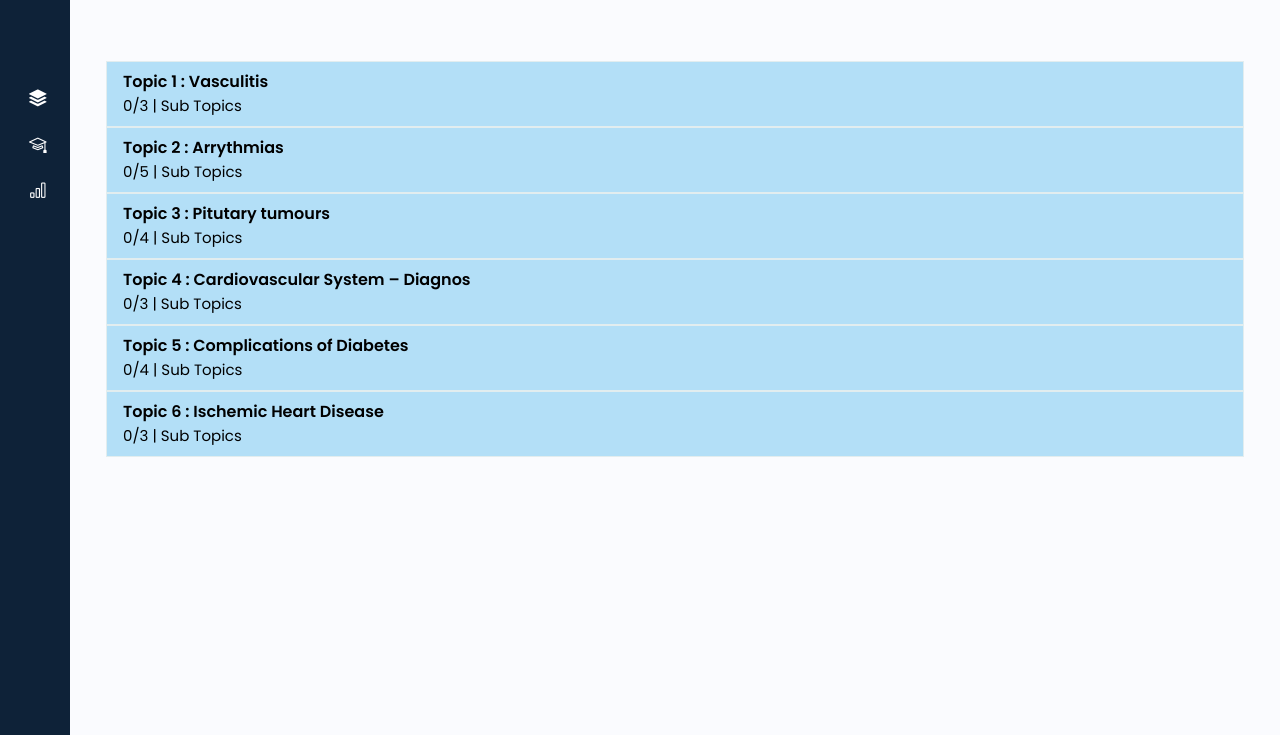
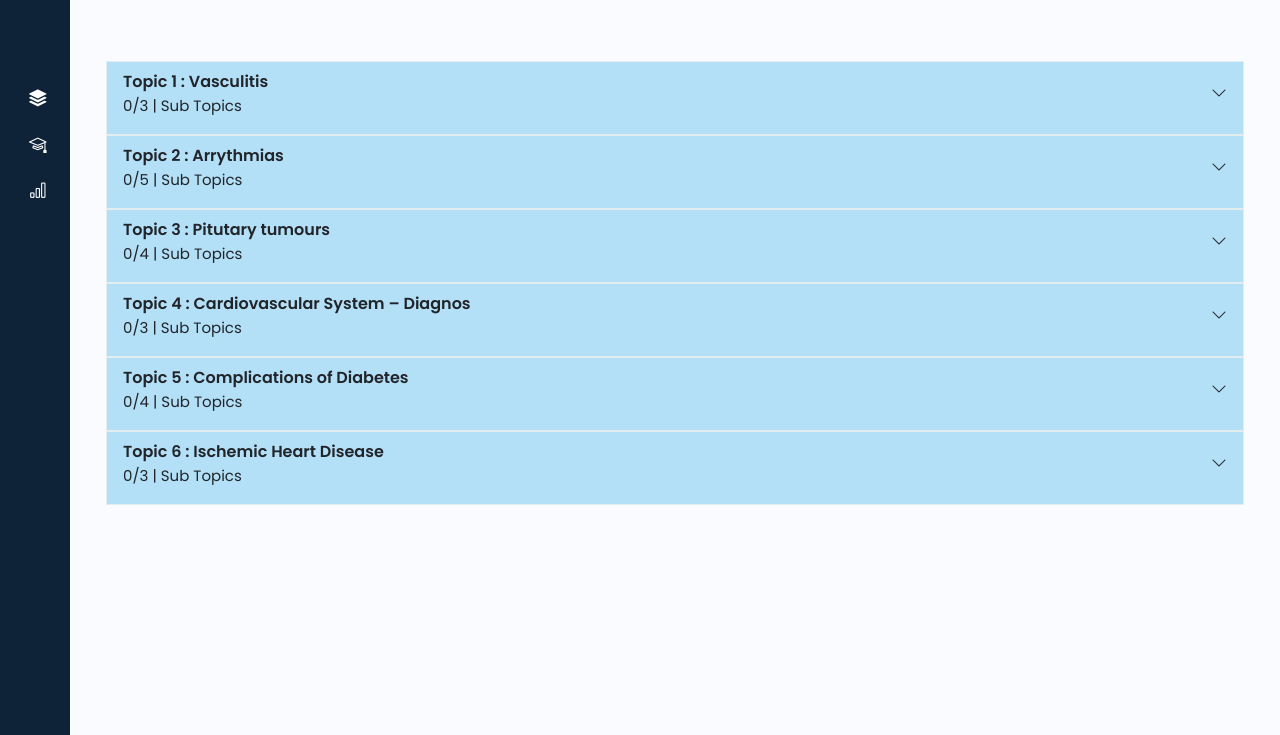
Before and after one commit to manojnamana/nuclues-Project, a plain HTML site: page subjecttopics.html in a window 1280 px wide. Shown: the part 65-800 px from the top of the page. Drawn offline with nearby package versions, Linux system fonts and the light colour scheme; some icons are missing.

Commit message:
updated Subject Topics

```diff
--- a/global.css
+++ b/global.css
@@ -226,14 +226,11 @@ a.sidebar-link:hover {
   .nav-btn:hover{
     color:#512467;
     transition:0.3s;
+    text-decoration:underline;
 
 
   }
 
-  .dropdown-btn:hover{
-    color:white;
-    background-color:#af5a86
-  }
   span{
     font-weight:100;
     font-size:15px;
--- a/subjecttopics.html
+++ b/subjecttopics.html
@@ -75,8 +75,14 @@
                     <div class="row">
                       <div class="col-12 w-100 p-5 ">
                       <div class="dropdown">
-                          <button class="dropdown-btn text-start w-100 p-3 pb-2 pt-2">Topic 1 : Vasculitis <br/>
-                          <span>0/3 | Sub Topics</span></button>
+                          <div class="dropdown-btn text-start w-100 p-3 pb-0 pt-2 d-flex justify-content-between" style="align-items: center;">
+                            <p>Topic 1 : Vasculitis
+                              <br/>
+                            <span> 0/3 | Sub Topics </span>
+                            </p>
+                          <p class="text-end"><i class="bi bi-chevron-down"></i></p>
+                        </div>
+
                           <div class="dropdown-content  text-dark p-3">
                             <div class="hovering">
                             <div class="d-flex">
@@ -102,8 +108,14 @@
                           </div>
                         </div>
                         <div class="dropdown">
-                            <button class="dropdown-btn text-start w-100 p-3 pb-2 pt-2">Topic 2 : Arrythmias <br/>
-                            <span>0/5 | Sub Topics</span></button>
+                          <div class="dropdown-btn text-start w-100 p-3 pb-0 pt-2 d-flex justify-content-between" style="align-items: center;">
+                            <p>Topic 2 : Arrythmias
+                              <br/>
+                            <span> 0/5 | Sub Topics </span>
+                            </p>
+                          <p class="text-end"><i class="bi bi-chevron-down"></i></p>
+                        </div>
+
                             <div class="dropdown-content  text-dark p-3">
                               <div class="hovering">
                               <div class="d-flex">
@@ -143,8 +155,13 @@
                             </div>
                           </div>
                           <div class="dropdown">
-                            <button class="dropdown-btn text-start w-100 p-3 pb-2 pt-2">Topic 3 : Pitutary tumours <br/>
-                            <span>0/4 | Sub Topics</span></button>
+                            <div class="dropdown-btn text-start w-100 p-3 pb-0 pt-2 d-flex justify-content-between" style="align-items: center;">
+                              <p>Topic 3 : Pitutary tumours
+                                <br/>
+                              <span> 0/4 | Sub Topics </span>
+                              </p>
+                            <p class="text-end"><i class="bi bi-chevron-down"></i></p>
+                          </div>
                             <div class="dropdown-content  text-dark p-3">
                               <div class="hovering">
                               <div class="d-flex">
@@ -177,8 +194,13 @@
                             </div>
                           </div>
                           <div class="dropdown">
-                            <button class="dropdown-btn text-start w-100 p-3 pb-2 pt-2">Topic 4 : Cardiovascular System – Diagnos <br/>
-                            <span>0/3 | Sub Topics</span></button>
+                            <div class="dropdown-btn text-start w-100 p-3 pb-0 pt-2 d-flex justify-content-between" style="align-items: center;">
+                              <p>Topic 4 : Cardiovascular System – Diagnos
+                                <br/>
+                              <span> 0/3 | Sub Topics </span>
+                              </p>
+                            <p class="text-end"><i class="bi bi-chevron-down"></i></p>
+                          </div>
                             <div class="dropdown-content  text-dark p-3">
                               <div class="hovering">
                               <div class="d-flex">
@@ -204,8 +226,15 @@
                             </div>
                           </div>
                           <div class="dropdown">
-                            <button class="dropdown-btn text-start w-100 p-3 pb-2 pt-2">Topic 5 : Complications of Diabetes <br/>
-                            <span>0/4 | Sub Topics</span></button>
+                            <div class="dropdown-btn text-start w-100 p-3 pb-0 pt-2 d-flex justify-content-between" style="align-items: center;">
+                              <p>Topic 5 : Complications of Diabetes
+                                <br/>
+                              <span> 0/4 | Sub Topics </span>
+                              </p>
+                            <p class="text-end"><i class="bi bi-chevron-down"></i></p>
+                          </div>
+
+
                             <div class="dropdown-content  text-dark p-3">
                               <div class="hovering">
                               <div class="d-flex">
@@ -238,8 +267,13 @@
                             </div>
                           </div>
                           <div class="dropdown">
-                            <button class="dropdown-btn text-start w-100 p-3 pb-2 pt-2">Topic 6 : Ischemic Heart Disease <br/>
-                            <span>0/3 | Sub Topics</span></button>
+                            <div class="dropdown-btn text-start w-100 p-3 pb-0 pt-2 d-flex justify-content-between" style="align-items: center;">
+                              <p>Topic 6 : Ischemic Heart Disease
+                                <br/>
+                              <span> 0/3 | Sub Topics </span>
+                              </p>
+                            <p class="text-end"><i class="bi bi-chevron-down"></i></p>
+                          </div>
                             <div class="dropdown-content  text-dark p-3">
                               <div class="hovering">
                               <div class="d-flex">
```
